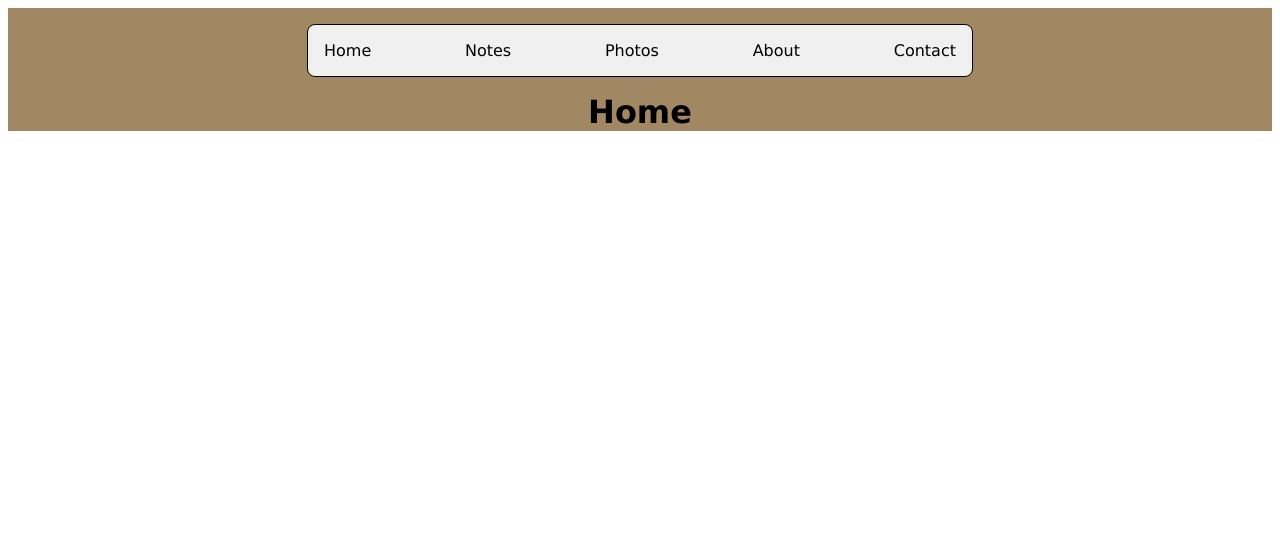
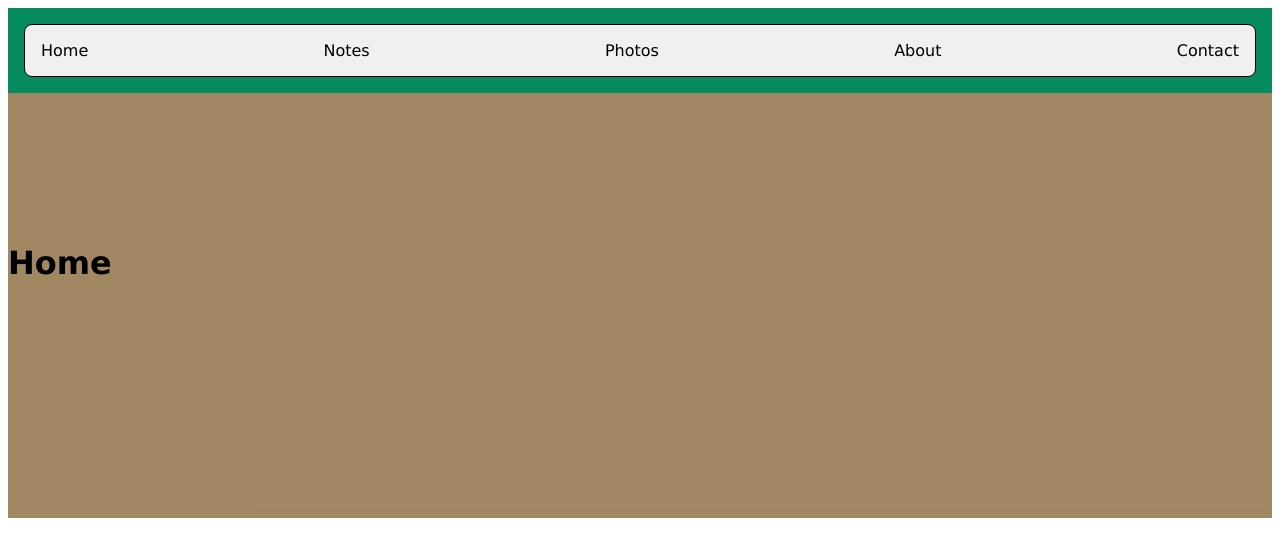
Before and after one commit to naveenquodras/my-react-app, a React (Vite) app: page / in a window 1280 px wide. Shown: the top 556 px of the page. Built offline with nearby package versions, Linux system fonts and the light colour scheme; the HTML template or start-up script is replaced by a standard one.

Commit message:
First commit on 21feb2026.

```diff
--- a/src/App.css
+++ b/src/App.css
@@ -26,13 +26,28 @@ button {
 }
 
 .main-app {
-  display: flex;
-  flex-direction: column;
+  display: grid;
+  grid-template-areas:
+  "header header header"
+  "main main main"
+  "footer footer footer";
+  grid-template-columns: 1fr 4fr 1fr;;
+  grid-template-rows: 1fr 4fr 1fr;
   align-items: center;
   justify-content: center;
   background-color: var(--main-app-background-color);
   min-width: 100%;
   height: 100%;
+
+  .header {
+    grid-area: header;
+    background-color: rgb(5, 139, 95);
+  }
+
+  .main {
+    grid-area: main;
+
+  }
 }
 
 .notes-container {
--- a/src/App.tsx
+++ b/src/App.tsx
@@ -18,8 +18,16 @@ function App() {
   return (
     <>
     <div className="main-app">
-      <Menu onMenuSelect={onMenuSelect} />
-      <ActiveModule />
+      <div className="header">
+          <Menu onMenuSelect={onMenuSelect} />
+      </div>
+      <div className="main">
+          <ActiveModule />
+      </div>
+      <div className="footer">
+
+      </div>
+
     </div>
 
     </>
--- a/src/modules/notes/notes.css
+++ b/src/modules/notes/notes.css
@@ -53,32 +53,3 @@
     display: flex;
     justify-content: end;
 }
-
-.new-note-header {
-    background-color: var(--dialog-header-background-color);
-    text-align: center;
-}
-
-.new-note-body{
-    display: grid;
-    margin: 1rem;
-    grid-template-columns: 30% 70%;
-    gap : 0.2rem;
-
-}
-
-.new-note-form-item {
-    width: 100%;
-    margin-left: 10%;
-    margin-bottom: 1rem;
-}
-
-.new-note-footer {
-    display: flex;
-    flex-direction: row;
-    justify-content: flex-end;
-    align-items: center;
-    background-color: var(--dialog-header-background-color);
-    border-radius: 0.3rem;
-    min-height: 100%;
-}
```
